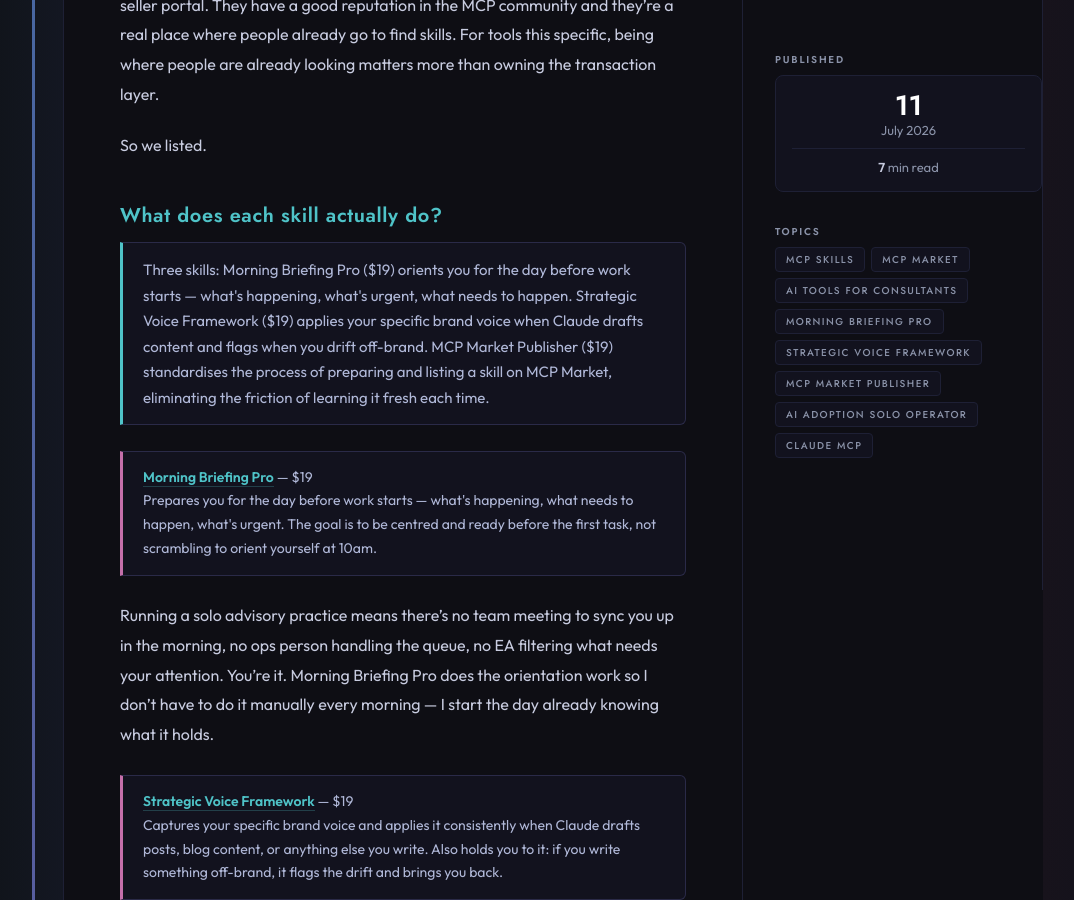
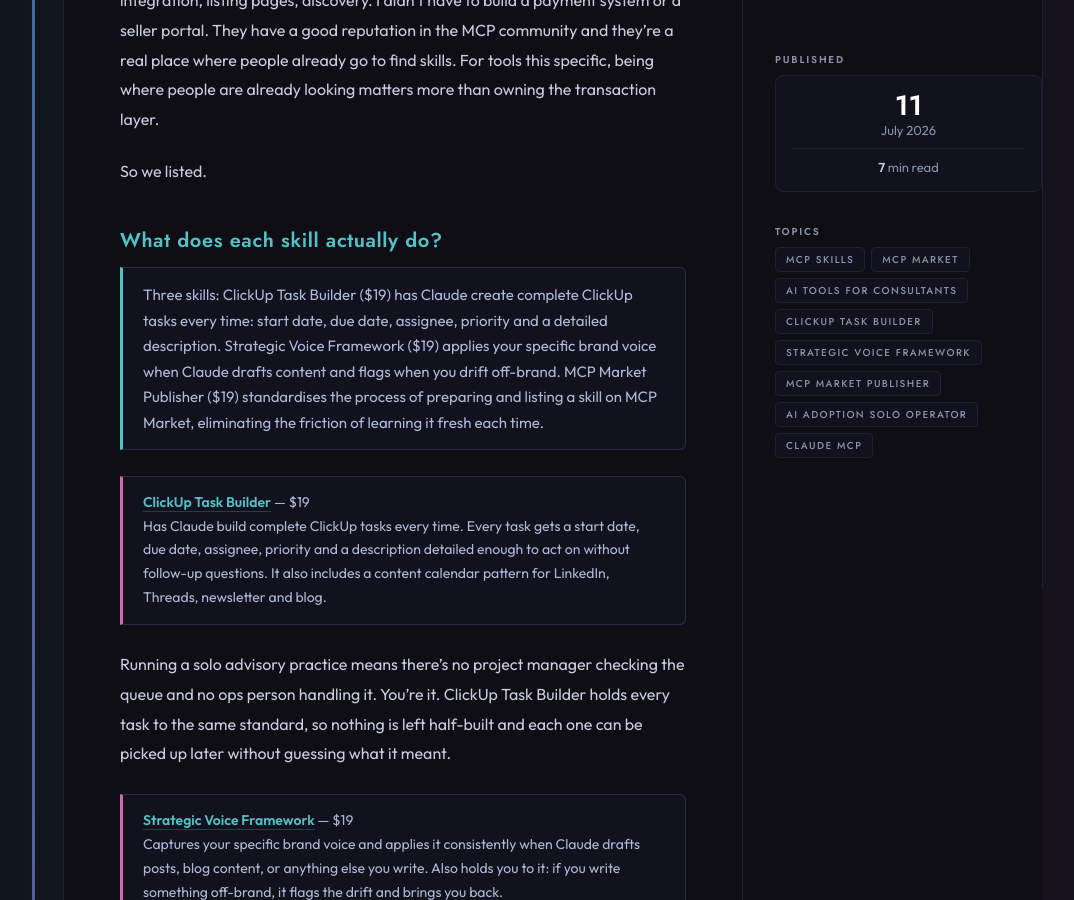
Before and after one commit to elizabethlemoine33-commits/bynorthlight-site, a Jekyll site: the page built from blog/northlight-mcp-skills-market.md, in a window 1280 px wide and 900 px high, scrolled down 1750 px. Shown: the whole window, without its empty margins (87-1161 px from the left). Built offline with Jekyll 4.4.1, drawn with Linux system fonts in a browser that asks for light colours; some of the changed text lies outside the part shown.

Commit message:
MCP Market: ClickUp Task Builder rename and $19 prices (#70)
* MCP Market: rename Morning Briefing Pro to ClickUp Task Builder, all three skills now $19

The listing behind Morning Briefing Pro was the ClickUp task-builder skill, so the
blog post, case study and case-study index now describe it that way (facts taken from
the skill file and listing only). Strategic Voice Framework and MCP Market Publisher
move from $29 to $19 to match the live listings. Blog dateModified bumped.

Co-Authored-By: Claude Sonnet 5.5 <noreply@anthropic.com>

* Case studies: correct Strategic Voice and Publisher card descriptions, paid-plan sentence

Co-Authored-By: Claude Sonnet 5.5 <noreply@anthropic.com>

* Blog: shorten meta description to 148 characters, add a second internal link (blog checks)

Co-Authored-By: Claude Sonnet 5.5 <noreply@anthropic.com>

---------

Co-authored-by: Claude Sonnet 5.5 <noreply@anthropic.com>

```diff
--- a/blog/northlight-mcp-skills-market.md
+++ b/blog/northlight-mcp-skills-market.md
@@ -1,9 +1,9 @@
 ---
 layout: post
 title: "I Built Three AI Tools for My Own Work. Now They're on MCP Market."
-description: "Three AI tools I built for my own advisory work, now on MCP Market: what Morning Briefing Pro, Strategic Voice Framework and Publisher do."
+description: "How three MCP skills went from personal tools for a one-person advisory practice to listed products on MCP Market, and what the iterating taught me."
 og_title: "I Built Three AI Tools for My Own Work. Now They're on MCP Market."
-og_description: "Morning Briefing Pro, Strategic Voice Framework, and MCP Market Publisher — what each one does, why I built it, and what the iterative process actually looked like."
+og_description: "ClickUp Task Builder, Strategic Voice Framework, and MCP Market Publisher — what each one does, why I built it, and what the iterative process actually looked like."
 date: 2026-07-11
 date_modified: "2026-10-30"
 published_time: "2026-07-11T00:00:00.000Z"
@@ -15,7 +15,7 @@ tags:
   - MCP skills
   - MCP Market
   - AI tools for consultants
-  - Morning Briefing Pro
+  - ClickUp Task Builder
   - Strategic Voice Framework
   - MCP Market Publisher
   - AI adoption solo operator
@@ -31,7 +31,7 @@ faq:
   - q: "What is an MCP skill?"
     a: "An MCP skill is a packaged AI workflow built on the [Model Context Protocol](https://modelcontextprotocol.io){:rel=\"noopener\"} — the standard that lets AI assistants like Claude connect to external tools, data, and processes. MCP skills are reusable and sold on platforms like MCP Market. You install a skill and it extends what your AI assistant can do — automating a specific workflow, applying a framework, or accessing specific data — without building the underlying logic yourself."
   - q: "What MCP skills does Northlight Advisory Services offer?"
-    a: "Northlight Advisory Services has three skills on MCP Market: Morning Briefing Pro ($19), which prepares you for your workday by pulling together what's happening and what needs to happen; Strategic Voice Framework ($19), which captures your brand voice and applies it consistently with Claude; and MCP Market Publisher ($19), which standardizes the process of listing skills on MCP Market. All three are at mcpmarket.com/sellers/northlight-skills."
+    a: "Northlight Advisory Services has three skills on MCP Market: ClickUp Task Builder ($19), which has Claude build complete ClickUp tasks every time, each with a start date, due date, assignee, priority and a detailed description; Strategic Voice Framework ($19), which captures your brand voice and applies it consistently with Claude; and MCP Market Publisher ($19), which standardizes the process of listing skills on MCP Market. All three are at mcpmarket.com/sellers/northlight-skills."
   - q: "What does the Strategic Voice Framework MCP skill do?"
     a: "The Strategic Voice Framework captures your brand voice — tone, vocabulary, style, what you avoid — and applies it consistently when Claude drafts content. It flags drift too: if you write something off-brand, it can identify and correct it. For consultants producing a lot of written content, it is the difference between content that sounds like you and content that sounds like everyone else using the same AI defaults."
   - q: "Why did Northlight list on MCP Market rather than selling directly?"
@@ -45,9 +45,9 @@ faq:
   "@context": "https://schema.org",
   "@type": "Article",
   "headline": "I Built Three AI Tools for My Own Work. Now They're on MCP Market.",
-  "description": "How three MCP skills — Morning Briefing Pro, Strategic Voice Framework, and MCP Market Publisher — went from personal tools for a one-woman advisory practice to listed products on MCP Market.",
+  "description": "How three MCP skills — ClickUp Task Builder, Strategic Voice Framework, and MCP Market Publisher — went from personal tools for a one-woman advisory practice to listed products on MCP Market.",
   "datePublished": "2026-07-11",
-  "dateModified": "2026-08-07",
+  "dateModified": "2026-10-30",
   "author": {
     "@type": "Person",
     "name": "Elizabeth Lemoine",
@@ -68,16 +68,16 @@ faq:
 <div class="at-a-glance">
 <h2>At a glance</h2>
 <ul>
-<li>Three MCP skills now live on MCP Market: Morning Briefing Pro ($19), Strategic Voice Framework ($19), MCP Market Publisher ($19)</li>
+<li>Three MCP skills now live on MCP Market: ClickUp Task Builder ($19), Strategic Voice Framework ($19), MCP Market Publisher ($19)</li>
 <li>All three were built for internal use first — none were designed to sell</li>
-<li>Morning Briefing Pro centres your day before work starts</li>
+<li>ClickUp Task Builder has Claude create every ClickUp task with the same required fields</li>
 <li>Strategic Voice Framework makes Claude write in your voice and holds you to it</li>
 <li>MCP Market Publisher standardizes the process of listing a skill — born from the friction of doing it the first time</li>
 <li>The iterative process — perfecting, adjusting, improving — made all the difference</li>
 </ul>
 </div>
 
-Northlight Advisory Services has three MCP skills listed on [MCP Market](https://mcpmarket.com/sellers/northlight-skills){:target="_blank" rel="noopener"}: Morning Briefing Pro ($19), Strategic Voice Framework ($19), and MCP Market Publisher ($19). None of them were designed to be products. Each one started as something I built to make running a [one-person advisory practice](/about.html) more manageable — wearing 72 hats, needing to be skilled in a lot of topics, needing to produce real work every day.
+Northlight Advisory Services has three MCP skills listed on [MCP Market](https://mcpmarket.com/sellers/northlight-skills){:target="_blank" rel="noopener"}: ClickUp Task Builder ($19), Strategic Voice Framework ($19), and MCP Market Publisher ($19). None of them were designed to be products. Each one started as something I built to make running a one-person advisory practice more manageable — wearing 72 hats, needing to be skilled in a lot of topics, needing to produce real work every day.
 
 MCP — short for [Model Context Protocol](https://www.anthropic.com/news/model-context-protocol){:rel="noopener"}, the open standard Anthropic released in late 2024 — is what makes this kind of extensibility possible. Instead of building integrations from scratch every time, MCP gives AI assistants like Claude a standard way to connect to external tools, data, and processes. The skills market is a direct consequence of that: if the protocol is standardized, the tools built on top of it can be shared.
 
@@ -98,15 +98,15 @@ So we listed.
 ## What does each skill actually do?
 
 <div class="answer-block">
-<p>Three skills: Morning Briefing Pro ($19) orients you for the day before work starts — what's happening, what's urgent, what needs to happen. Strategic Voice Framework ($19) applies your specific brand voice when Claude drafts content and flags when you drift off-brand. MCP Market Publisher ($19) standardises the process of preparing and listing a skill on MCP Market, eliminating the friction of learning it fresh each time.</p>
+<p>Three skills: ClickUp Task Builder ($19) has Claude create complete ClickUp tasks every time: start date, due date, assignee, priority and a detailed description. Strategic Voice Framework ($19) applies your specific brand voice when Claude drafts content and flags when you drift off-brand. MCP Market Publisher ($19) standardises the process of preparing and listing a skill on MCP Market, eliminating the friction of learning it fresh each time.</p>
 </div>
 
 <div class="callout-block">
-<p><strong><a href="https://mcpmarket.com/tools/skills/mp-morning-briefing-pro-e01bea8b" target="_blank" rel="noopener">Morning Briefing Pro</a></strong> — $19</p>
-<p>Prepares you for the day before work starts — what's happening, what needs to happen, what's urgent. The goal is to be centred and ready before the first task, not scrambling to orient yourself at 10am.</p>
+<p><strong><a href="https://mcpmarket.com/tools/skills/mp-morning-briefing-pro-e01bea8b" target="_blank" rel="noopener">ClickUp Task Builder</a></strong> — $19</p>
+<p>Has Claude build complete ClickUp tasks every time. Every task gets a start date, due date, assignee, priority and a description detailed enough to act on without follow-up questions. It also includes a content calendar pattern for LinkedIn, Threads, newsletter and blog.</p>
 </div>
 
-Running a solo advisory practice means there's no team meeting to sync you up in the morning, no ops person handling the queue, no EA filtering what needs your attention. You're it. Morning Briefing Pro does the orientation work so I don't have to do it manually every morning — I start the day already knowing what it holds.
+Running a solo advisory practice means there's no project manager checking the queue and no ops person handling it. You're it. ClickUp Task Builder holds every task to the same standard, so nothing is left half-built and each one can be picked up later without guessing what it meant.
 
 <div class="callout-block">
 <p><strong><a href="https://mcpmarket.com/tools/skills/mp-strategic-voice-framework-8e9198aa" target="_blank" rel="noopener">Strategic Voice Framework</a></strong> — $19</p>
@@ -146,12 +146,12 @@ That iterative process takes time. It also takes a willingness to go back and ch
 ## Who are these skills for?
 
 <div class="answer-block">
-<p>For solo operators, consultants, and fractional professionals managing many things at once who can't afford to spend cognitive energy on orientation, voice consistency, or publishing process every day. If you have a team handling your morning briefings, brand voice, and workflows, you probably don't need them. If you're wearing those hats yourself, these give some of that time back.</p>
+<p>For solo operators, consultants, and fractional professionals managing many things at once who can't afford to spend cognitive energy on task setup, voice consistency, or publishing process every day. If you have a team handling your task setup, brand voice, and workflows, you probably don't need them. If you're wearing those hats yourself, these give some of that time back.</p>
 </div>
 
-They're for solo operators, consultants, and fractional professionals who are doing a lot of different things at once and can't afford to spend cognitive energy on orientation, consistency, or process every single day.
+They're for solo operators, consultants, and fractional professionals who are doing a lot of different things at once and can't afford to spend cognitive energy on task setup, consistency, or process every single day.
 
-If you have a team handling your morning briefings, a brand strategist managing your voice, and an ops person building your publishing workflows — you probably don't need these. But if you're wearing those hats yourself, along with the other 69, these are the tools that give them back some of their time.
+If you have a project manager setting up your tasks, a brand strategist managing your voice, and an ops person building your publishing workflows — you probably don't need these. But if you're wearing those hats yourself, along with the other 69, these are the tools that give them back some of their time.
 
 ## What's next for the Northlight Skills Market?
 
```
Also changed, not shown: other parts of blog/northlight-mcp-skills-market.md (+1 -1 lines), case-studies/index.html (+5 -5 lines), case-studies/northlight-skills-market.html (+11 -11 lines).
